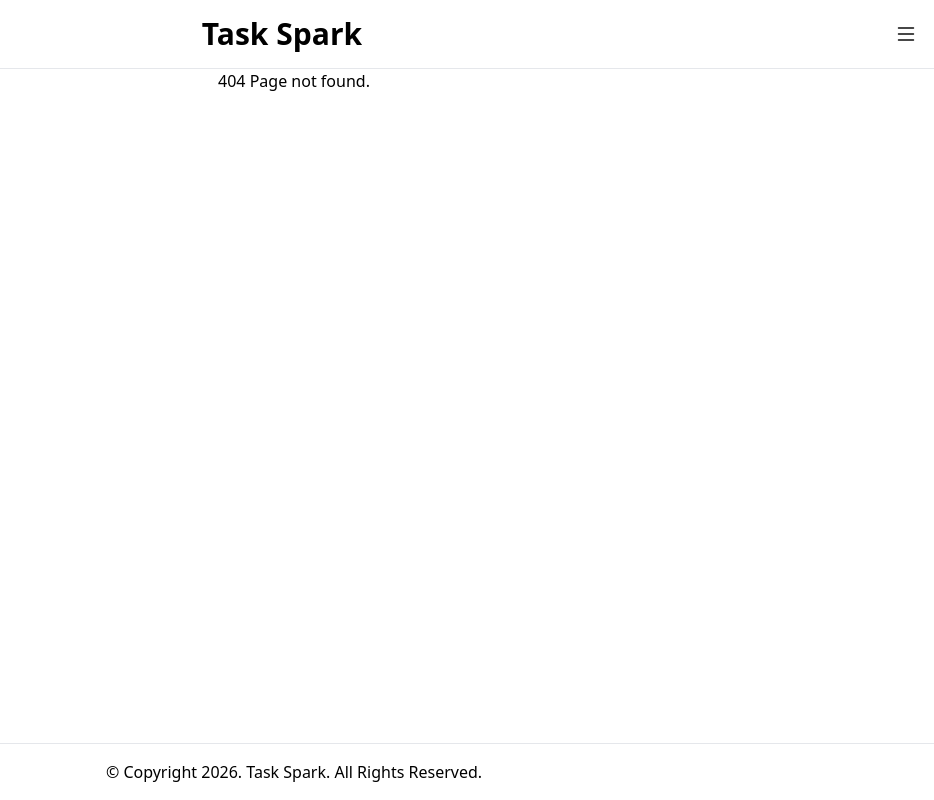
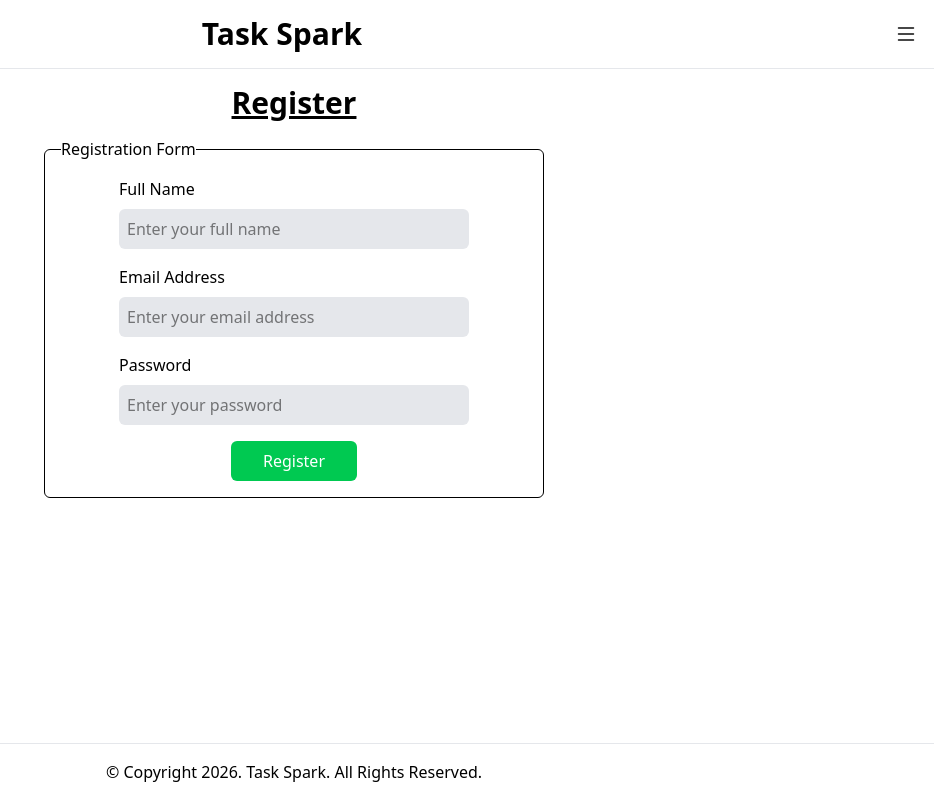
Before and after one commit to unrealblood/task-spark-dev-reactjs-frontend, a React (Vite) app: page /auth/register in a window 1280 px wide. Before the commit this address had no page. Shown: the whole page, without its empty margins (346-1280 px from the left). Built offline with nearby package versions, Linux system fonts and the light colour scheme.

Commit message:
update links on UnauthHeaderMenu.jsx component, added user registration route and component

```diff
--- a/src/components/header/UnauthHeaderMenu.jsx
+++ b/src/components/header/UnauthHeaderMenu.jsx
@@ -3,11 +3,11 @@ import { Link } from "react-router";
 function UnauthHeaderMenu() {
     return (
         <div className="absolute flex flex-col justify-start items-start bg-white border-black border top-10 right-0 rounded-md p-2 text-xl">
-            <Link to="/register" className="flex justify-start items-start gap-2">
+            <Link to="/auth/register" className="flex justify-start items-start gap-2">
                 <span className="bi-person-plus" /> <span>Register</span>
             </Link>
 
-            <Link to="/login" className="flex justify-start items-start gap-2">
+            <Link to="/auth/login" className="flex justify-start items-start gap-2">
                 <span className="bi-person" /> <span>Login</span>
             </Link>
         </div>
--- /dev/null
+++ b/src/pages/Register.jsx
@@ -0,0 +1,36 @@
+function Register() {
+    return (
+        <div className="w-[500px] mx-auto mt-4">
+            <h1 className="text-center text-3xl font-bold underline">Register</h1>
+
+            <form>
+                <fieldset className="border border-black p-4 rounded-md mt-4">
+                    <legend>Registration Form</legend>
+
+                    <div className="flex flex-col justify-center items-center gap-4">
+                        <div className="flex flex-col justify-start items-start gap-2">
+                            <label for="name">Full Name</label>
+                            <input id="name" type="text" placeholder="Enter your full name" className="bg-gray-200 p-2 rounded-md w-[350px]" />
+                        </div>
+
+                        <div className="flex flex-col justify-start items-start gap-2">
+                            <label for="name">Email Address</label>
+                            <input id="name" type="email" placeholder="Enter your email address" className="bg-gray-200 p-2 rounded-md w-[350px]" />
+                        </div>
+
+                        <div className="flex flex-col justify-start items-start gap-2">
+                            <label for="name">Password</label>
+                            <input id="name" type="password" placeholder="Enter your password" className="bg-gray-200 p-2 rounded-md w-[350px]" />
+                        </div>
+
+                        <div>
+                            <button type="submit" className="bg-green-500 text-white px-8 py-2 cursor-pointer p-2 rounded-md">Register</button>
+                        </div>
+                    </div>
+                </fieldset>
+            </form>
+        </div>
+    );
+}
+
+export { Register };
--- a/src/pages/index.jsx
+++ b/src/pages/index.jsx
@@ -1,3 +1,4 @@
 export { Home } from "./Home";
 export { Contact } from "./Contact";
 export { PageNotFound } from "./PageNotFound";
+export { Register } from "./Register";
--- a/src/routes/AllRoutes.jsx
+++ b/src/routes/AllRoutes.jsx
@@ -1,9 +1,10 @@
 import { Route, Routes } from "react-router";
-import { Contact, Home, PageNotFound } from "../pages";
+import { Contact, Home, PageNotFound, Register } from "../pages";
 
 function AllRoutes() {
     return (
         <Routes>
+            <Route path="/auth/register" element={<Register />} />
             <Route path="/" element={<Home />} />
             <Route path="/contact" element={<Contact />} />
 
```
